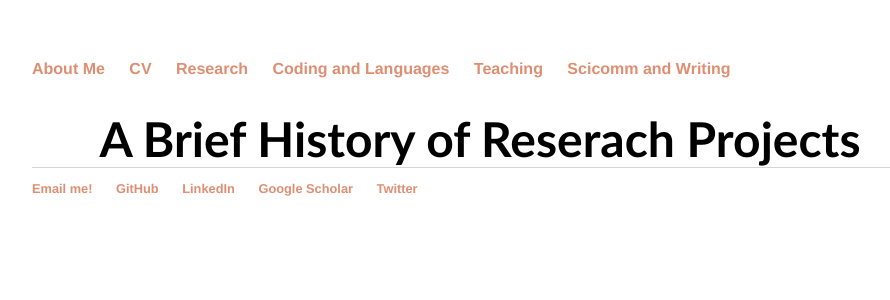
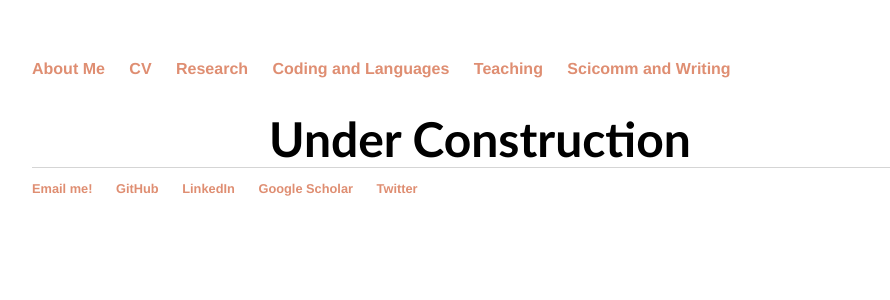
Before and after one commit to lunazagor/lunazagor.github.io, a Jekyll site: the page built from code-lang/index.html, in a window 1280 px wide. Shown: the top 300 px of the page, without its empty margins (160-1050 px from the left). Built offline with Jekyll 4.4.1, drawn with Linux system fonts in a browser that asks for light colours.

Commit message:
Update index.html

```diff
--- a/code-lang/index.html
+++ b/code-lang/index.html
@@ -8,7 +8,7 @@ title: Coding and Languages
 
 
 
-<h1 style="text-align:center;font-family:optima;margin-bottom:0.0em"> A Brief History of Reserach Projects </h1>
+<h1 style="text-align:center;font-family:optima;margin-bottom:0.0em"> Under Construction </h1>
 
 
 
```
